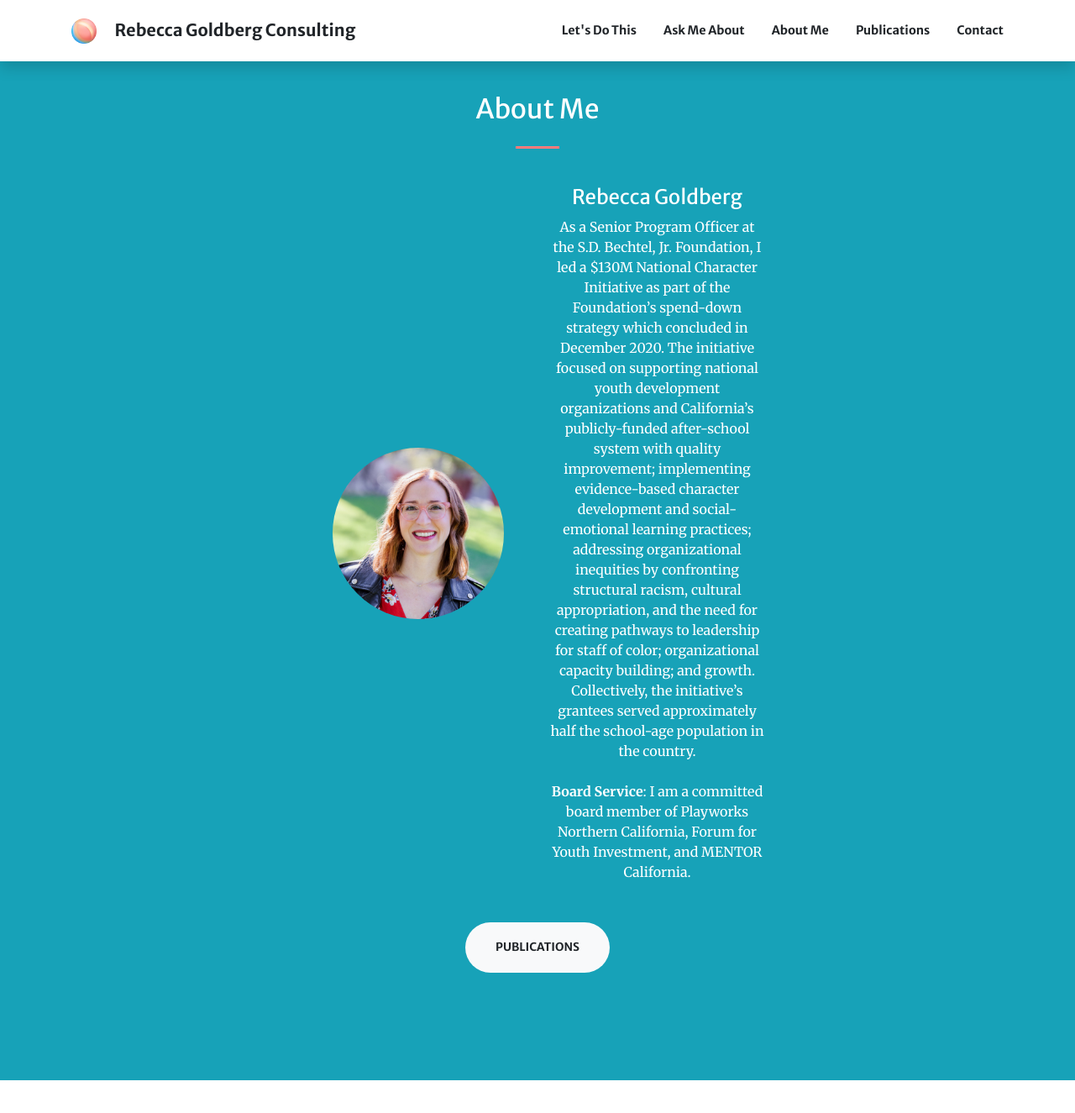
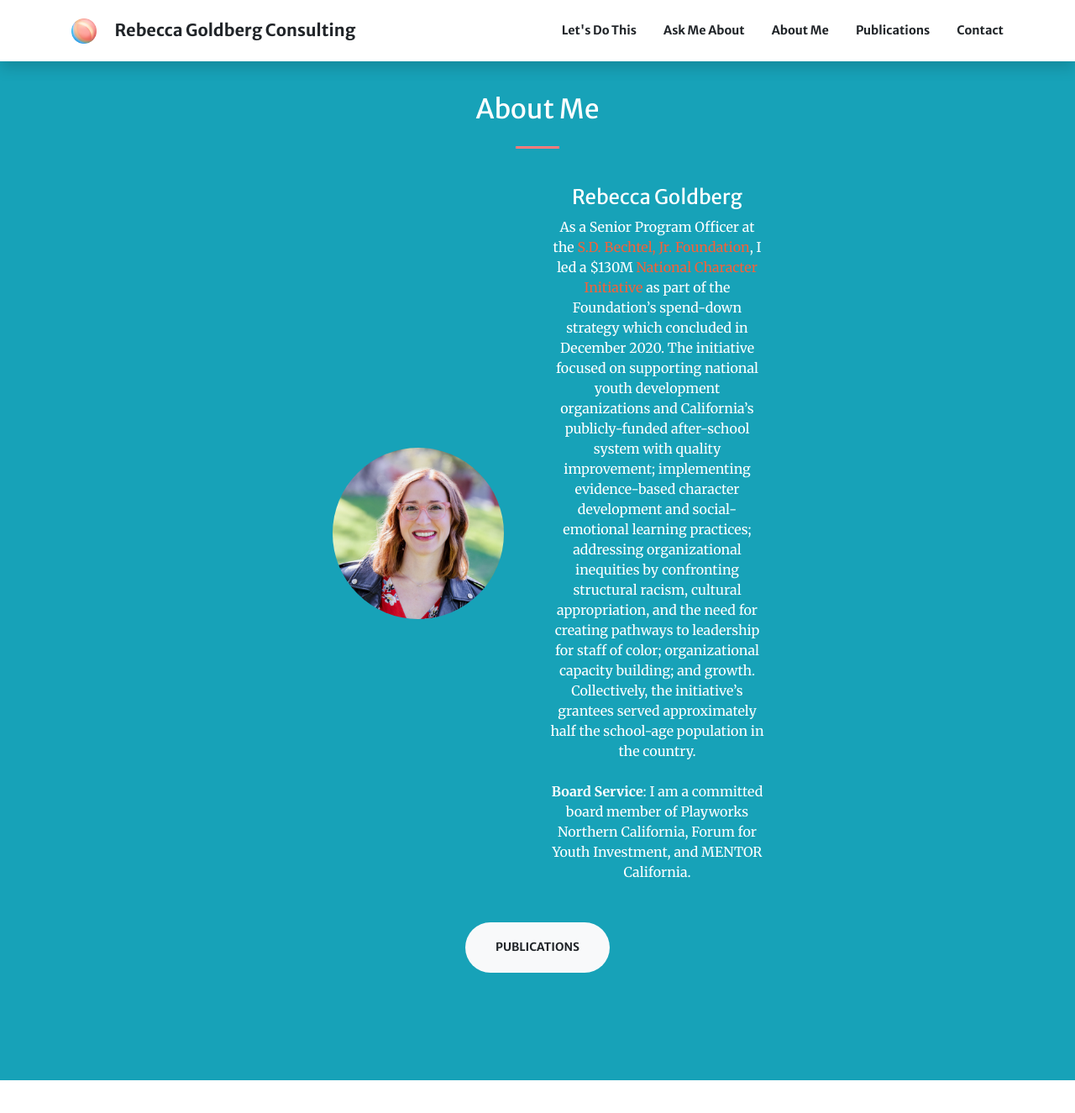
Before and after one commit to rebeccagoldberg/rebeccagoldberg.github.io, a Jekyll site: the page built from index.md, in a window 1280 px wide and 1400 px high, scrolled down 2123 px. Shown: the top 1325 px of the window at 84% size. Built offline with Jekyll 4.4.1, drawn with Linux system fonts in a browser that asks for light colours; some of the changed lines change nothing that is shown.

Commit message:
Update index.md

```diff
--- a/index.md
+++ b/index.md
@@ -64,7 +64,7 @@ sections:
     members:
       - title: Rebecca Goldberg
         text: >
-          As a Senior Program Officer at the S.D. Bechtel, Jr. Foundation, I led a $130M National Character Initiative as part of the Foundation’s spend-down strategy which concluded in December 2020. The initiative focused on supporting national youth development organizations and California’s publicly-funded after-school system with quality improvement; implementing evidence-based character development and social-emotional learning practices; addressing organizational inequities by confronting structural racism, cultural appropriation, and the need for creating pathways to leadership for staff of color; organizational capacity building; and growth. Collectively, the initiative’s grantees served approximately half the school-age population in the country.
+          As a Senior Program Officer at the [S.D. Bechtel, Jr. Foundation](http://sdbjrfoundation.org/), I led a $130M [National Character Initiative](https://www.air.org/resource/s-d-bechtel-jr-foundation-national-character-initiative-retrospective) as part of the Foundation’s spend-down strategy which concluded in December 2020. The initiative focused on supporting national youth development organizations and California’s publicly-funded after-school system with quality improvement; implementing evidence-based character development and social-emotional learning practices; addressing organizational inequities by confronting structural racism, cultural appropriation, and the need for creating pathways to leadership for staff of color; organizational capacity building; and growth. Collectively, the initiative’s grantees served approximately half the school-age population in the country.
         text2: >
           **Board Service**: I am a committed board member of Playworks Northern California, Forum for Youth Investment, and MENTOR California.
         image: assets/img/members/Goldberg_headshot.jpg
```
